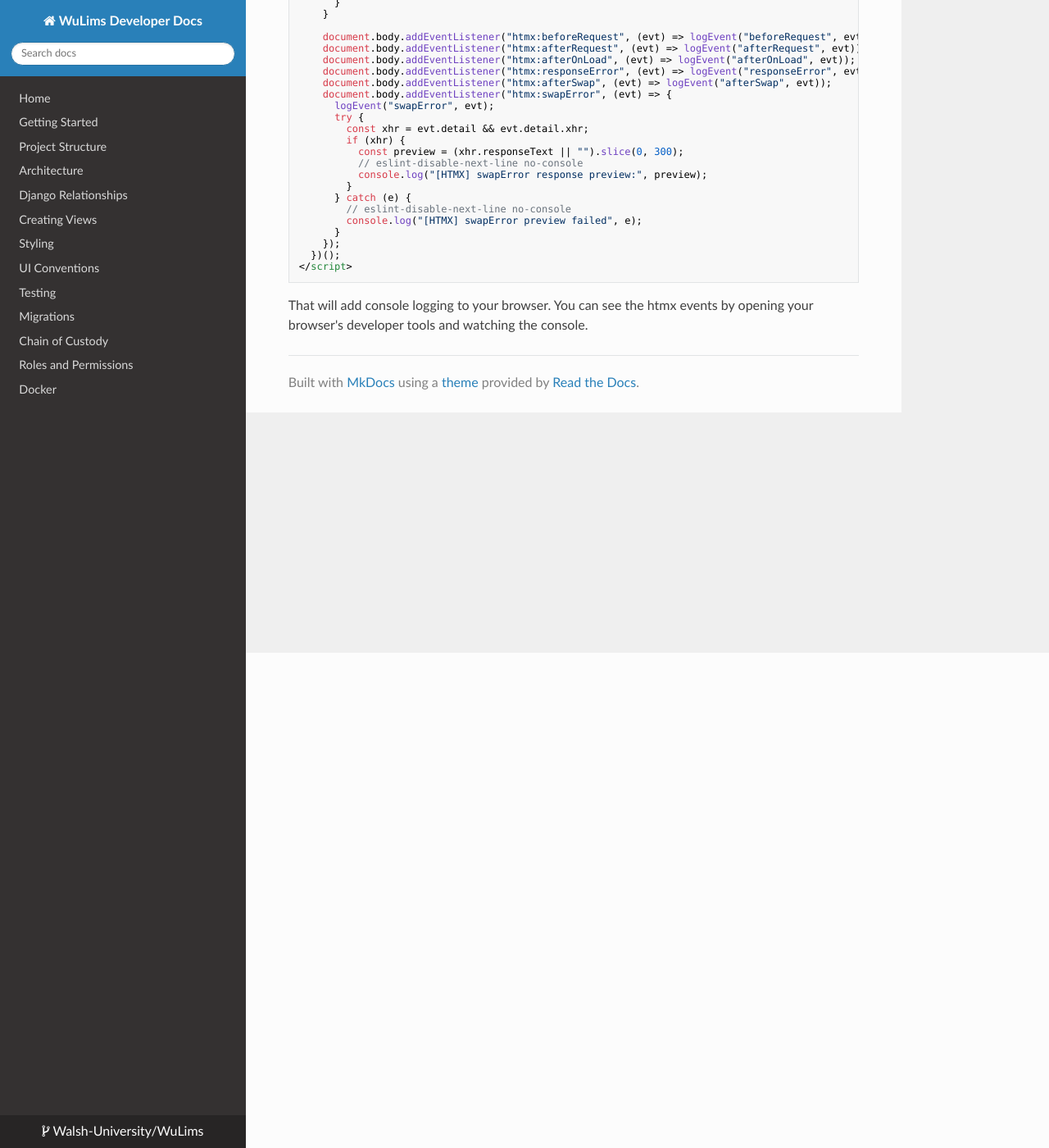
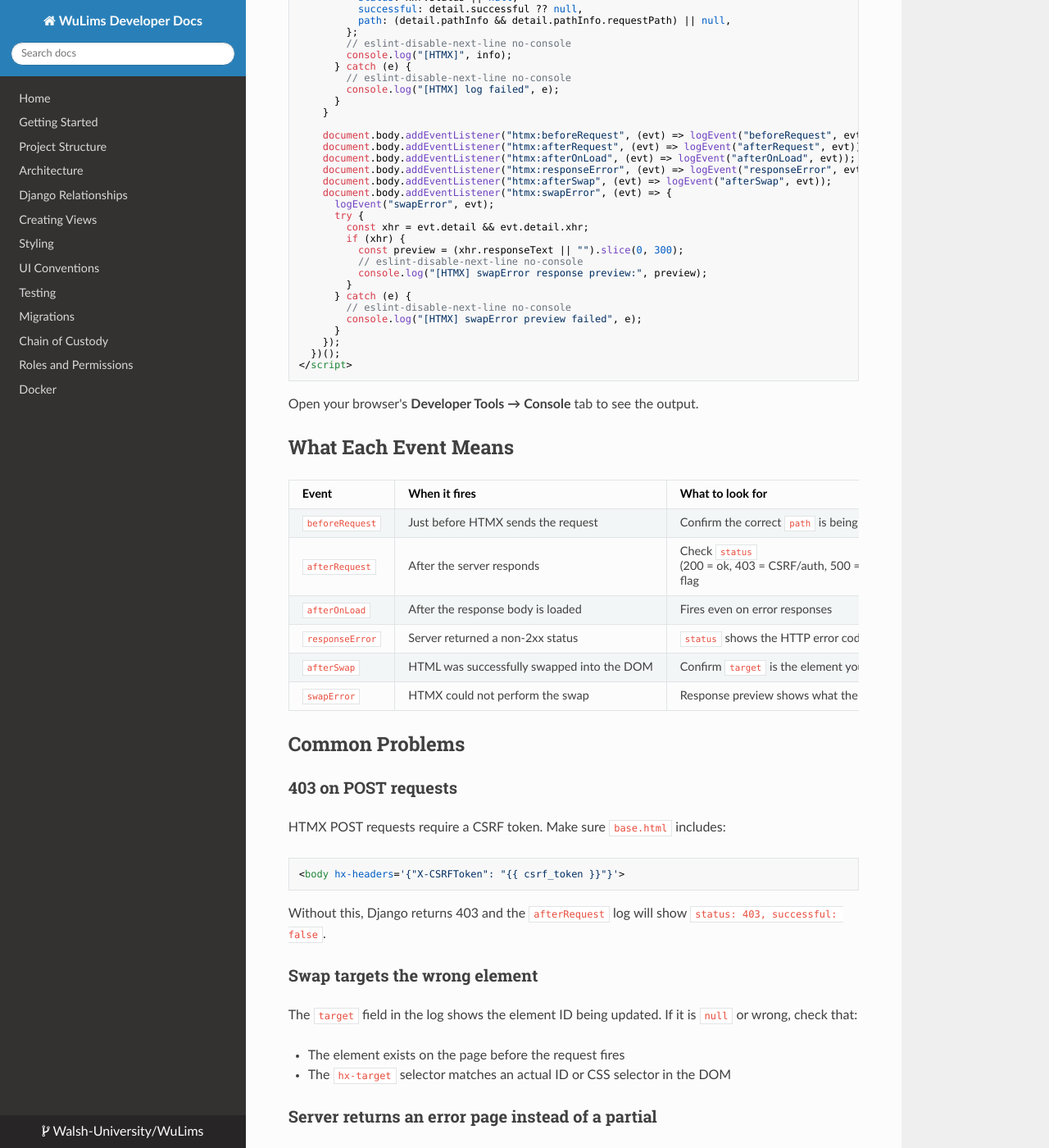
Before and after one commit to Walsh-University/WuLims, an MkDocs documentation site: the page built from docs/debugging-htmx.md, in a window 1280 px wide and 1400 px high, scrolled down 604 px. Shown: the whole window at 82% size. Built offline with MkDocs 1.6.1, drawn with Linux system fonts in a browser that asks for light colours; nearby versions of some CDN libraries; some of the changed text lies outside the part shown.

Commit message:
Improve documentation for HTMX debugging

````diff
--- a/docs/debugging-htmx.md
+++ b/docs/debugging-htmx.md
@@ -1,11 +1,12 @@
-## Debugging HTMX
+# Debugging HTMX
 
-Debugging HTMX can be challenging due to its asynchronous nature.
+HTMX replaces parts of the page with server responses, which makes network requests harder to trace than a traditional page load. This guide covers tools for diagnosing broken requests, unexpected swaps, and response errors.
 
-You can use the following snippet; paste it into lims_core/base.html near the bottom.
+## Browser Console Snippet
+
+Paste this snippet into `lims_core/base.html` just before the closing `</body>` tag. **Remove it when you're done debugging** — it is not meant for production.
 
 ```html
-
 <script>
   (function () {
     if (window.WuLimsHtmxDebug) return;
@@ -55,5 +56,67 @@ You can use the following snippet; paste it into lims_core/base.html near the bo
 </script>
 ```
 
-That will add console logging to your browser.  You can see the htmx events by opening your browser's developer tools
-and watching the console.
+Open your browser's **Developer Tools → Console** tab to see the output.
+
+## What Each Event Means
+
+| Event | When it fires | What to look for |
+|-------|--------------|-----------------|
+| `beforeRequest` | Just before HTMX sends the request | Confirm the correct `path` is being called |
+| `afterRequest` | After the server responds | Check `status` (200 = ok, 403 = CSRF/auth, 500 = server error) and `successful` flag |
+| `afterOnLoad` | After the response body is loaded | Fires even on error responses |
+| `responseError` | Server returned a non-2xx status | `status` shows the HTTP error code |
+| `afterSwap` | HTML was successfully swapped into the DOM | Confirm `target` is the element you expected |
+| `swapError` | HTMX could not perform the swap | Response preview shows what the server actually returned |
+
+## Common Problems
+
+### 403 on POST requests
+
+HTMX POST requests require a CSRF token. Make sure `base.html` includes:
+
+```html
+<body hx-headers='{"X-CSRFToken": "{{ csrf_token }}"}'>
+```
+
+Without this, Django returns 403 and the `afterRequest` log will show `status: 403, successful: false`.
+
+### Swap targets the wrong element
+
+The `target` field in the log shows the element ID being updated. If it is `null` or wrong, check that:
+
+- The element exists on the page before the request fires
+- The `hx-target` selector matches an actual ID or CSS selector in the DOM
+
+### Server returns an error page instead of a partial
+
+If `swapError` fires and the response preview contains `<!DOCTYPE html>`, the view is returning a full HTML page (usually Django's debug error page) instead of a fragment. Check the Django terminal output for the traceback.
+
+### Request never fires
+
+If no `beforeRequest` log appears after clicking a button:
+
+- Confirm HTMX is loaded — check the Network tab for `htmx.min.js`
+- Confirm the element has `hx-get` or `hx-post` (not just `hx-target`)
+- Check for JavaScript errors earlier in the console that may have prevented HTMX from initializing
+
+## Built-in HTMX Logging
+
+HTMX also has a built-in logger you can enable from the console without editing any files:
+
+```js
+htmx.logger = function(elt, event, data) {
+    console.log(event, elt, data);
+}
+```
+
+This is more verbose than the snippet above and useful for inspecting the full event payload.
+
+## Removing the Debug Snippet
+
+When debugging is complete, delete the `<script>` block from `lims_core/base.html`. The `window.WuLimsHtmxDebug` guard prevents the listeners from being registered twice if the script is accidentally included more than once, but it should not ship to production.
+
+## Related
+
+- [Architecture](architecture.md) — HTMX patterns used in WuLims
+- [Creating Views](creating-views.md) — How HTMX endpoints are structured
````
Also changed, not shown: docs/README.md (+1 -0 lines).
